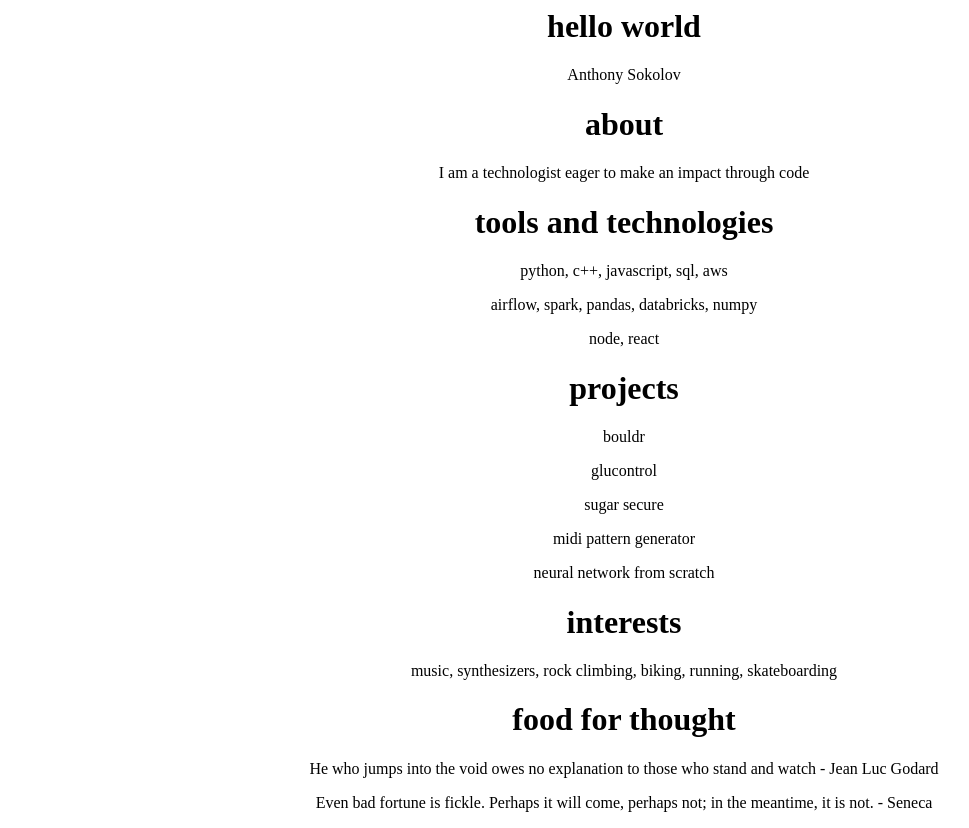
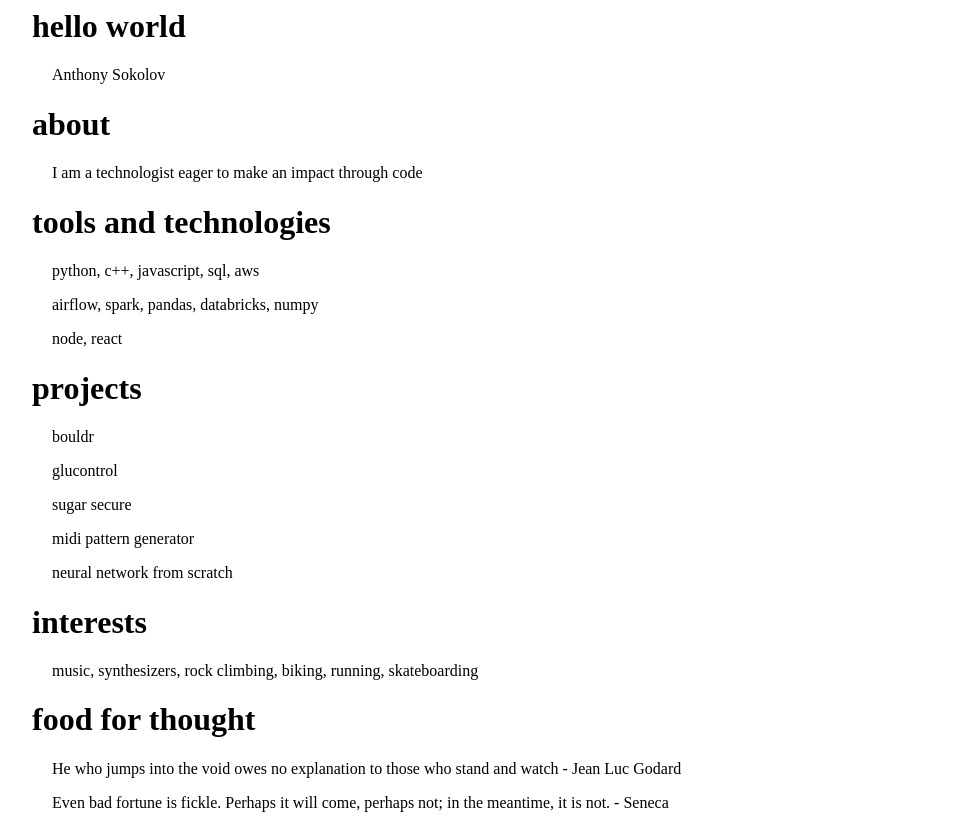
Before and after one commit to Anthonysokolov/anthonysokolov.github.io, a plain HTML site: page index.html in a window 1280 px wide. Shown: the whole page, without its empty margins (16-985 px from the left). Drawn offline with Linux system fonts and the light colour scheme.

Commit message:
update margins

```diff
--- a/index.css
+++ b/index.css
@@ -1,2 +1,2 @@
-p { text-align: center }
-h1 { text-align: center }
+p { margin-left: 60px }
+h1 { margin-left: 40px }
```
